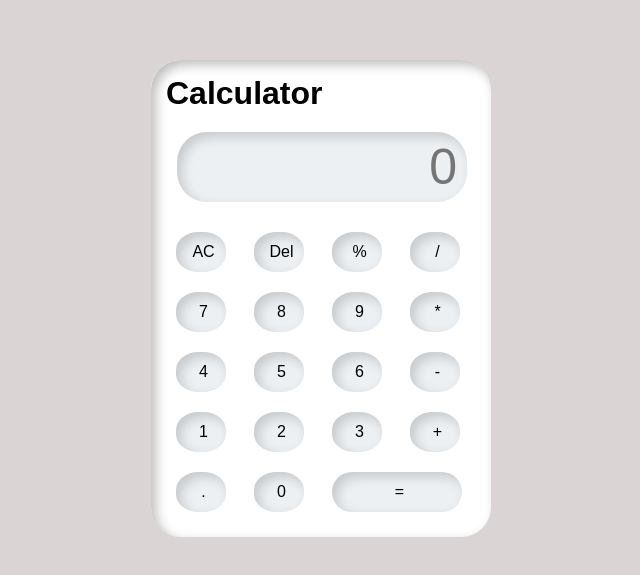
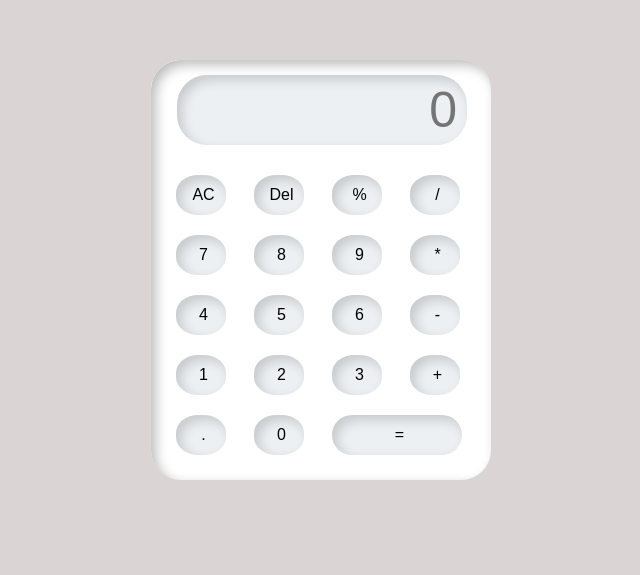
Before and after one commit to VijayPandi14/Calculator.github.io, a plain HTML site: page index.html in a window 1280 px wide. Shown: the part 133-708 px from the top of the page, without its empty margins (339-979 px from the left). Drawn offline with Linux system fonts and the light colour scheme.

Commit message:
Update index.html

```diff
--- a/index.html
+++ b/index.html
@@ -10,7 +10,6 @@
 <body>
     <div class="container">
         <div class="calu">
-            <h2>Calculator</h2>
             <input type="text" placeholder="0" id="op-screen">
             <button onclick="Clear()">AC</button>
             <button onclick="del()">Del</button>
```
